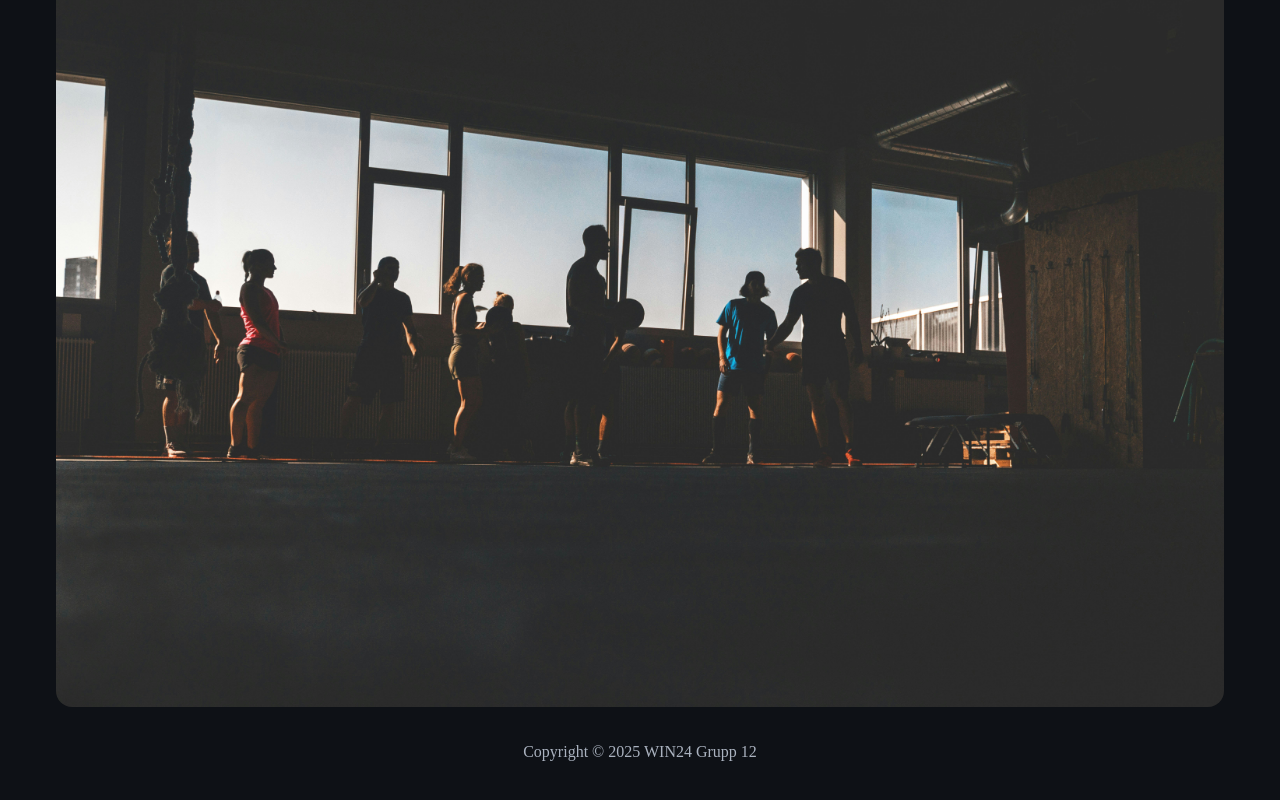
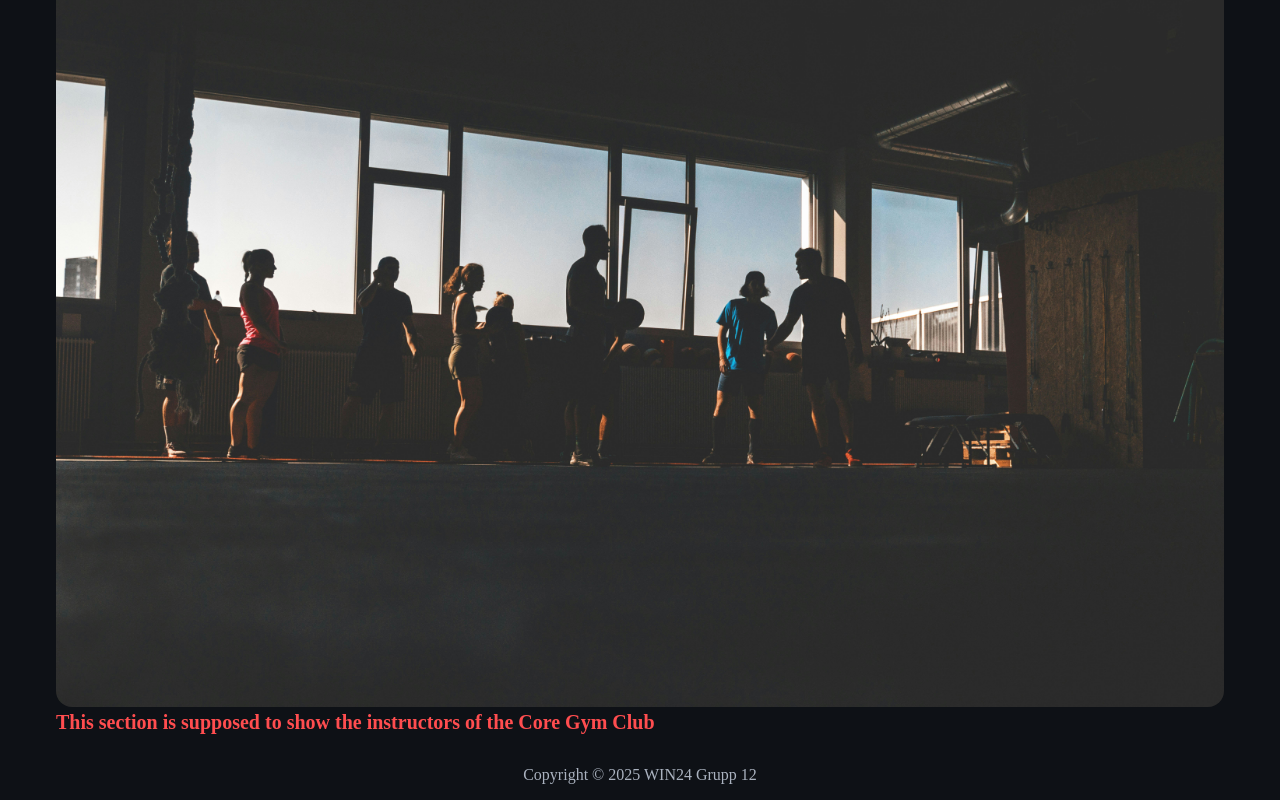
Before and after one commit to WIN24-GruppProjekt/Frontend, a React (Vite) app: page /om in a window 1280 px wide. Shown: the part 356-1156 px from the top of the page. Before the commit the page ends 1133 px from the top, so only its background shows below. Built offline with nearby package versions, Linux system fonts and the light colour scheme.

Commit message:
the section to show the instructors added

```diff
--- a/src/pages/AboutPage.jsx
+++ b/src/pages/AboutPage.jsx
@@ -7,6 +7,9 @@ const AboutPage = () => {
       <h1 className='about-header'>Om oss</h1>
       <span className='about-text'>På Core Gym Club brinner vi för hälsa, styrka och gemenskap. Vårt mål är att skapa en miljö där alla – oavsett nivå – känner sig välkomna och inspirerade. Med moderna lokaler, engagerade instruktörer och ett brett utbud av träningspass hjälper vi dig att nå dina mål, bygga nya vanor och ha roligt på vägen.</span>
       <img src={Image} alt="Training session" className='about-image' />
+      <section>
+        <h1>This section is supposed to show the instructors of the Core Gym Club</h1>
+      </section>
     </section>
   )
 }
```
